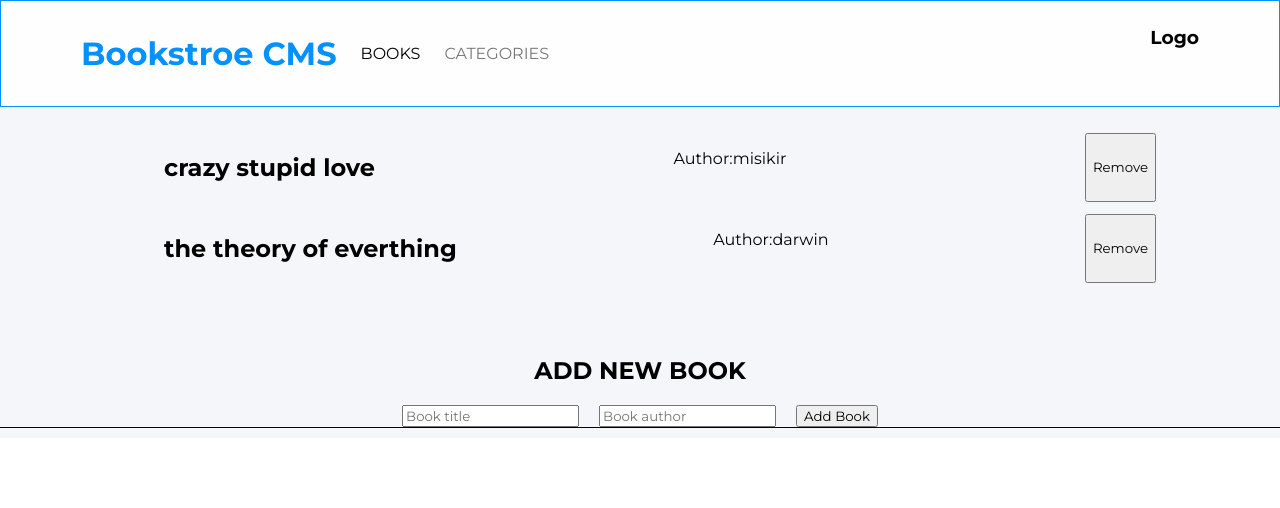
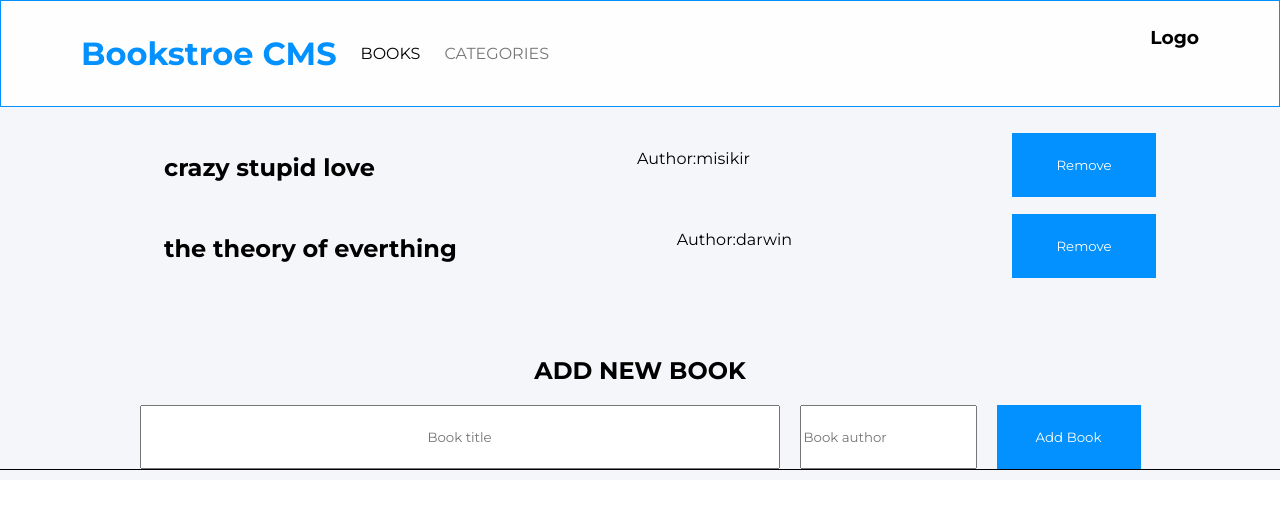
Before and after one commit to misikir21/bookstore, a React (Create React App) app: page / in a window 1280 px wide. Shown: the top 508 px of the page. Built offline with nearby package versions, Linux system fonts and the light colour scheme.

Commit message:
update the css

```diff
--- a/src/components/css/addBooks.css
+++ b/src/components/css/addBooks.css
@@ -67,3 +67,20 @@
   font-weight: bold;
   border-radius: 3px;
 }
+
+.add {
+  color: white;
+  background-color: #0291ff;
+  border: hidden;
+  width: 9rem;
+  height: 4rem;
+}
+
+.book-title {
+  width: 50%;
+  text-align: center;
+}
+
+.book-form {
+
+}
--- a/src/components/css/bookStyle.css
+++ b/src/components/css/bookStyle.css
@@ -36,3 +36,11 @@
   justify-content: center;
   gap: 20px;
 }
+
+.remove {
+  color: white;
+  background-color: #0291ff;
+  border: hidden;
+  width: 9rem;
+  height: 4rem;
+}
--- a/src/components/route/addBook.jsx
+++ b/src/components/route/addBook.jsx
@@ -1,6 +1,7 @@
 import React, { useState } from 'react';
 import PropTypes from 'prop-types';
 import '../css/bookStyle.css';
+import '../css/addBooks.css';
 
 const BookForm = ({ addBook }) => {
   const [title, setTitle] = useState('');
@@ -22,7 +23,7 @@ const BookForm = ({ addBook }) => {
       <form onSubmit={handleSubmit}>
         <input type="text" className="book-title" placeholder="Book title" value={title} onChange={(e) => setTitle(e.target.value)} />
         <input type="text" placeholder="Book author" className="book-author" value={author} onChange={(e) => setAuthor(e.target.value)} />
-        <button type="submit">Add Book</button>
+        <button type="submit" className="add">Add Book</button>
       </form>
     </div>
 
--- a/src/components/route/booklist.jsx
+++ b/src/components/route/booklist.jsx
@@ -10,7 +10,7 @@ const BookList = (prop) => {
         Author:
         {book.author}
       </p>
-      <button type="button" onClick={() => deleteBook(book.id)}>Remove</button>
+      <button className="remove" type="button" onClick={() => deleteBook(book.id)}>Remove</button>
     </li>
   );
 };
```
